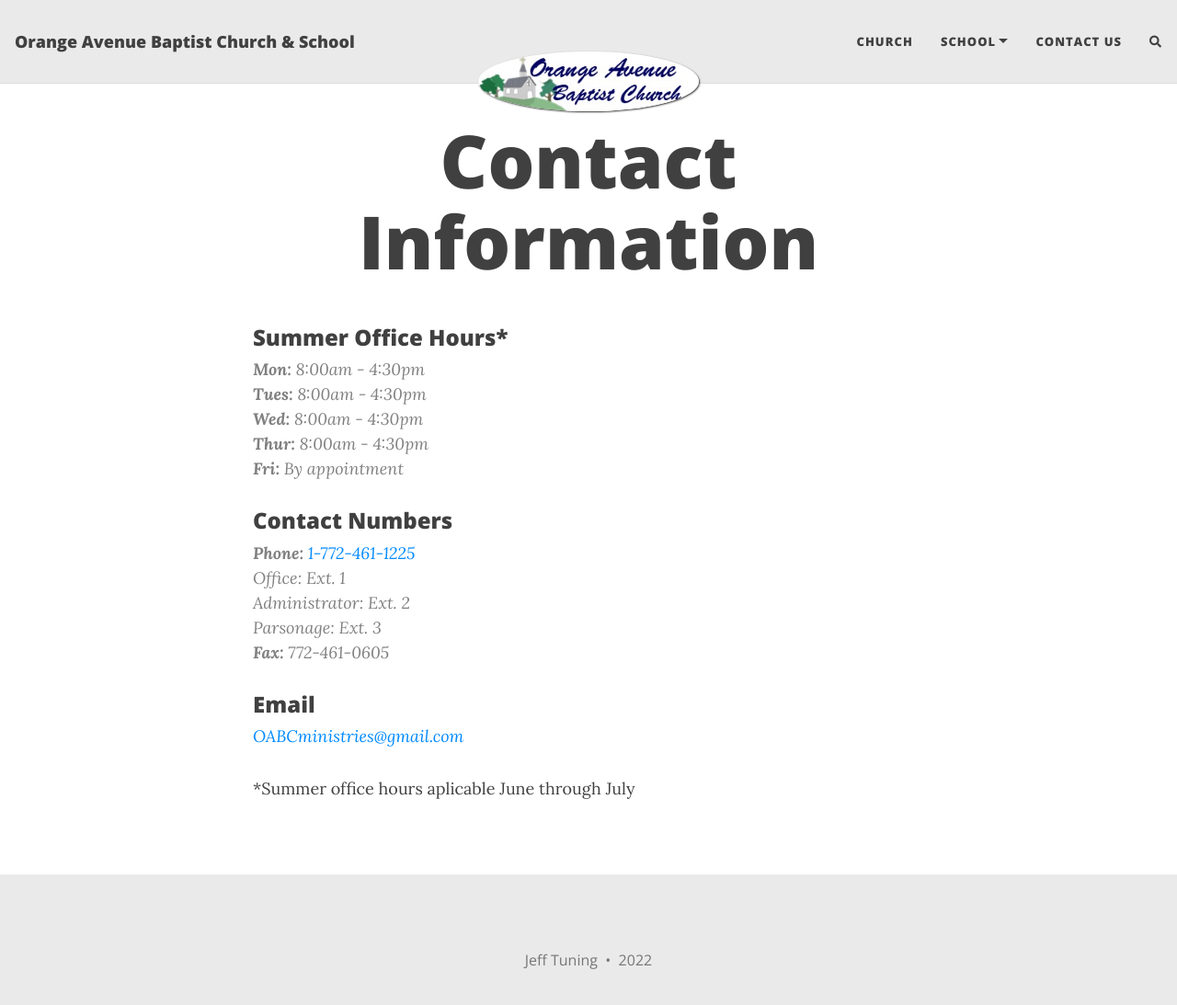
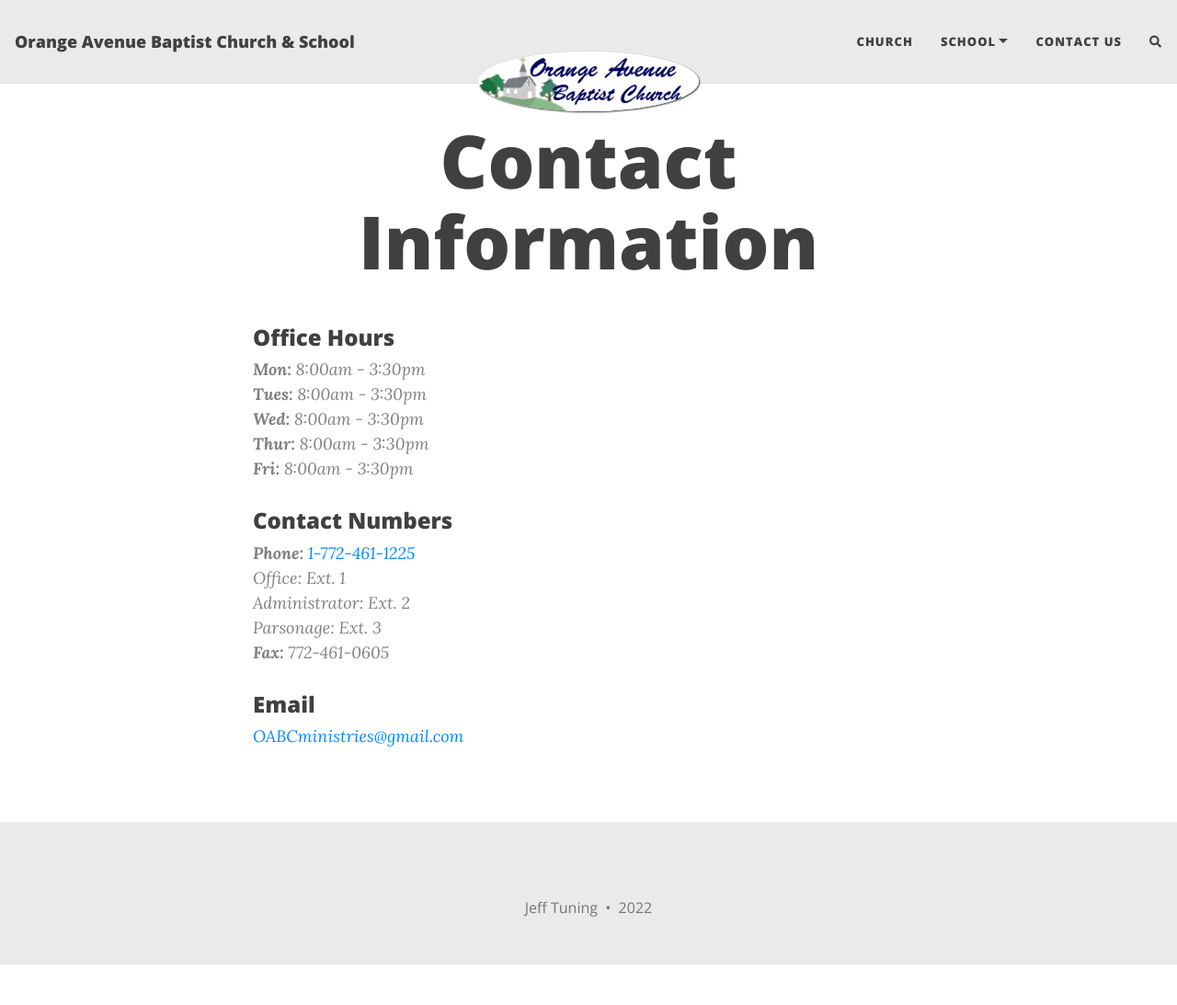
Before and after one commit to techdouttech/oabc-website, a Jekyll site: the page built from contact.md, in a window 1280 px wide and 1106 px high. Shown: the top 1093 px of the window at 92% size. Built offline with Jekyll 4.4.1, drawn with Linux system fonts in a browser that asks for light colours; nearby versions of some CDN libraries; comment, search, counter and statistics services are not loaded.

Commit message:
Office Hours update (write script update by date?)

```diff
--- a/contact.md
+++ b/contact.md
@@ -5,19 +5,19 @@
 subtitle:
 ---
 
-### Summer Office Hours*
+<!---### Summer Office Hours*
 > **Mon:** 8:00am - 4:30pm<br />
 > **Tues:** 8:00am - 4:30pm<br />
 > **Wed:** 8:00am - 4:30pm<br />
 > **Thur:** 8:00am - 4:30pm<br />
-> **Fri:** By appointment<br />
+> **Fri:** By appointment<br />--->
 
-<!---### Office Hours
+### Office Hours
 > **Mon:** 8:00am - 3:30pm<br />
 > **Tues:** 8:00am - 3:30pm<br />
 > **Wed:** 8:00am - 3:30pm<br />
 > **Thur:** 8:00am - 3:30pm<br />
-> **Fri:** 8:00am - 3:30pm<br />--->
+> **Fri:** 8:00am - 3:30pm<br />
 
 ### Contact Numbers
 > **Phone:** <a href="tel:+17724611225">1-772-461-1225</a><br />
@@ -29,4 +29,4 @@
 ### Email
 > <OABCministries@gmail.com>
 
-*Summer office hours aplicable June through July
+<!---*Summer office hours aplicable June through July--->
```
